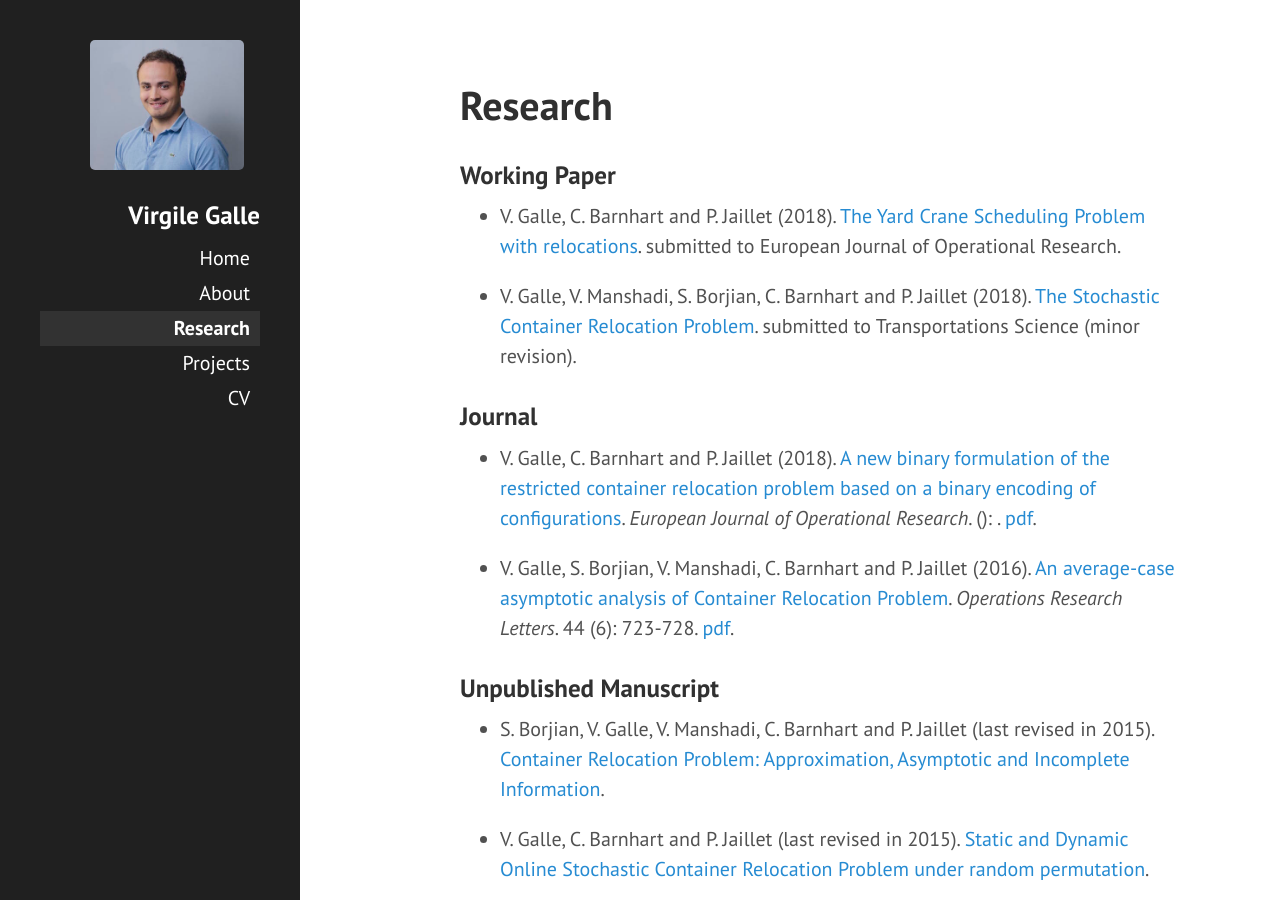
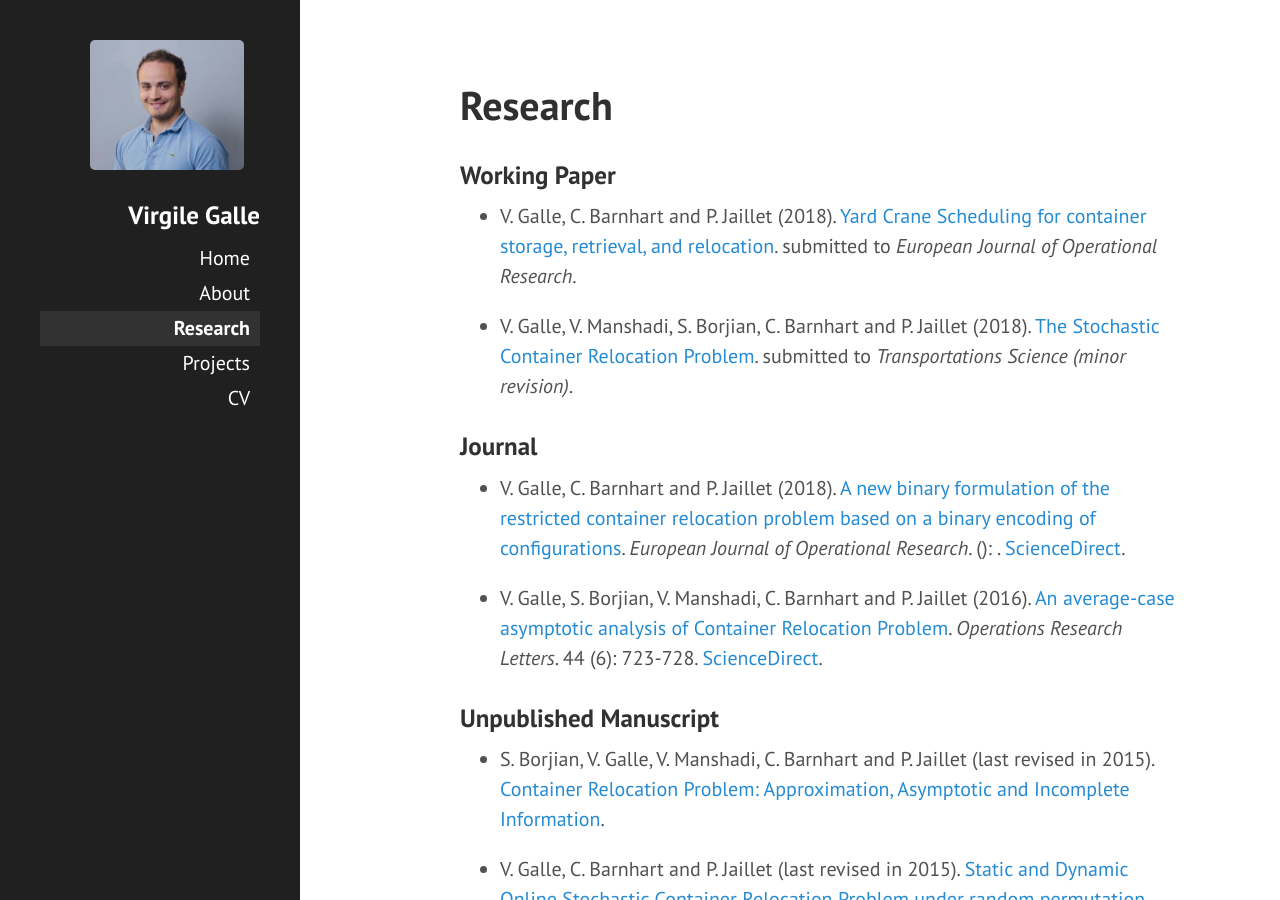
Before and after one commit to vgalle/vgalle.github.io, a Jekyll site: the page built from research/index.md, in a window 1280 px wide and 900 px high. Built offline with Jekyll 4.4.1, drawn with Linux system fonts in a browser that asks for light colours.

Commit message:
publications_last

```diff
--- a/_data/publications.yml
+++ b/_data/publications.yml
@@ -1,6 +1,6 @@
 working_paper:
 
-- title: "The Yard Crane Scheduling Problem with relocations"
+- title: "Yard Crane Scheduling for container storage, retrieval, and relocation"
   author: "V. Galle, C. Barnhart and P. Jaillet"
   journal: "European Journal of Operational Research"
   year: "2018"
--- a/research/index.md
+++ b/research/index.md
@@ -7,13 +7,13 @@ permalink: /research/
 ### Working Paper
 
 {% for paper in site.data.publications.working_paper %}
- * {{paper.author}} ({{paper.year}}). [{{paper.title}}]({{paper.url}}). submitted to {{paper.journal}}.
+ * {{paper.author}} ({{paper.year}}). [{{paper.title}}]({{paper.url}}). submitted to *{{paper.journal}}*.
 {% endfor %}
 
 ### Journal
 
 {% for paper in site.data.publications.journal %}
- * {{paper.author}} ({{paper.year}}). [{{paper.title}}]({{paper.url}}). *{{paper.journal}}*. {{paper.volume}} ({{paper.number}}): {{paper.pages}}. [pdf]({{paper.pdfurl}}).
+ * {{paper.author}} ({{paper.year}}). [{{paper.title}}]({{paper.pdfurl}}). *{{paper.journal}}*. {{paper.volume}} ({{paper.number}}): {{paper.pages}}. [ScienceDirect]({{paper.url}}).
 {% endfor %}
 
 ### Unpublished Manuscript
```
